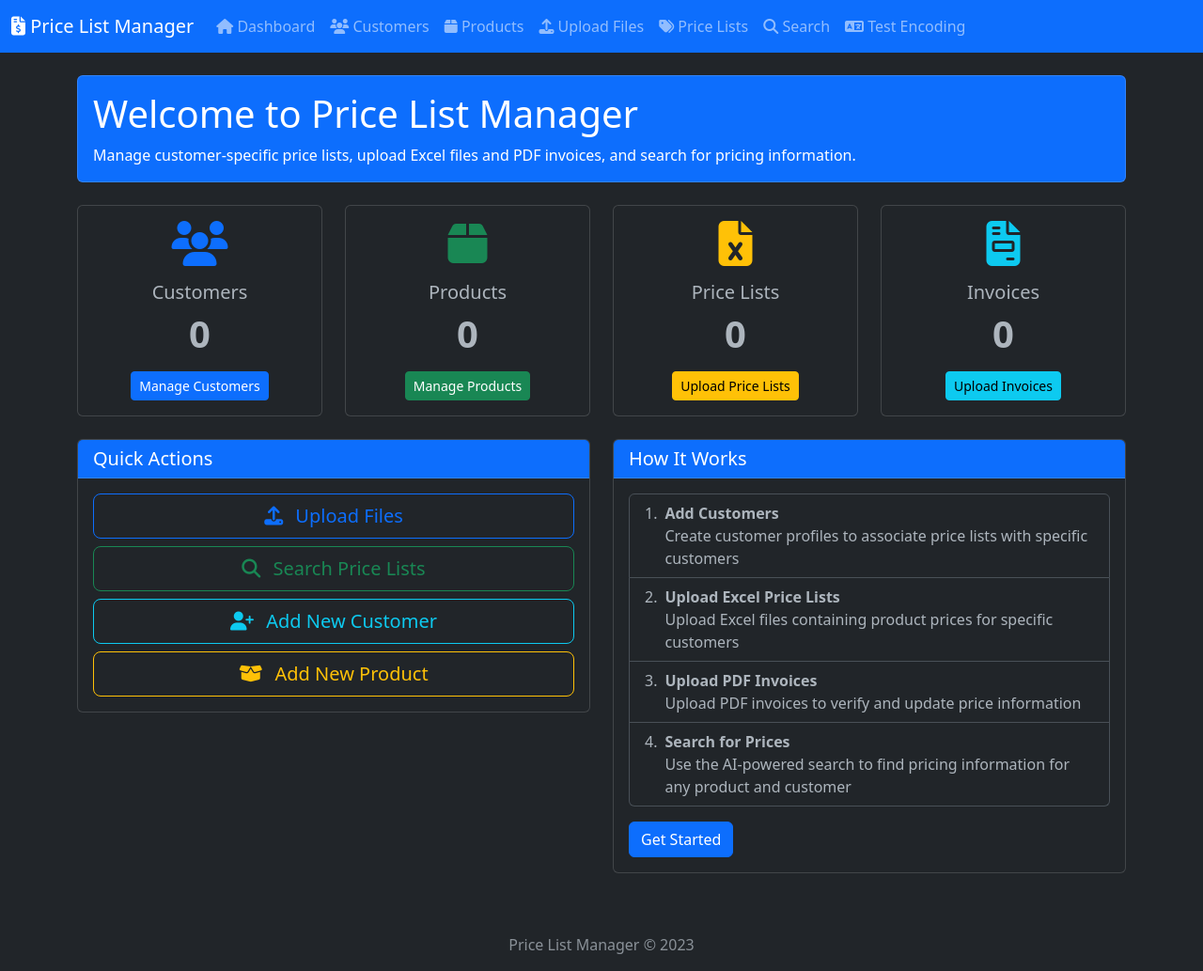
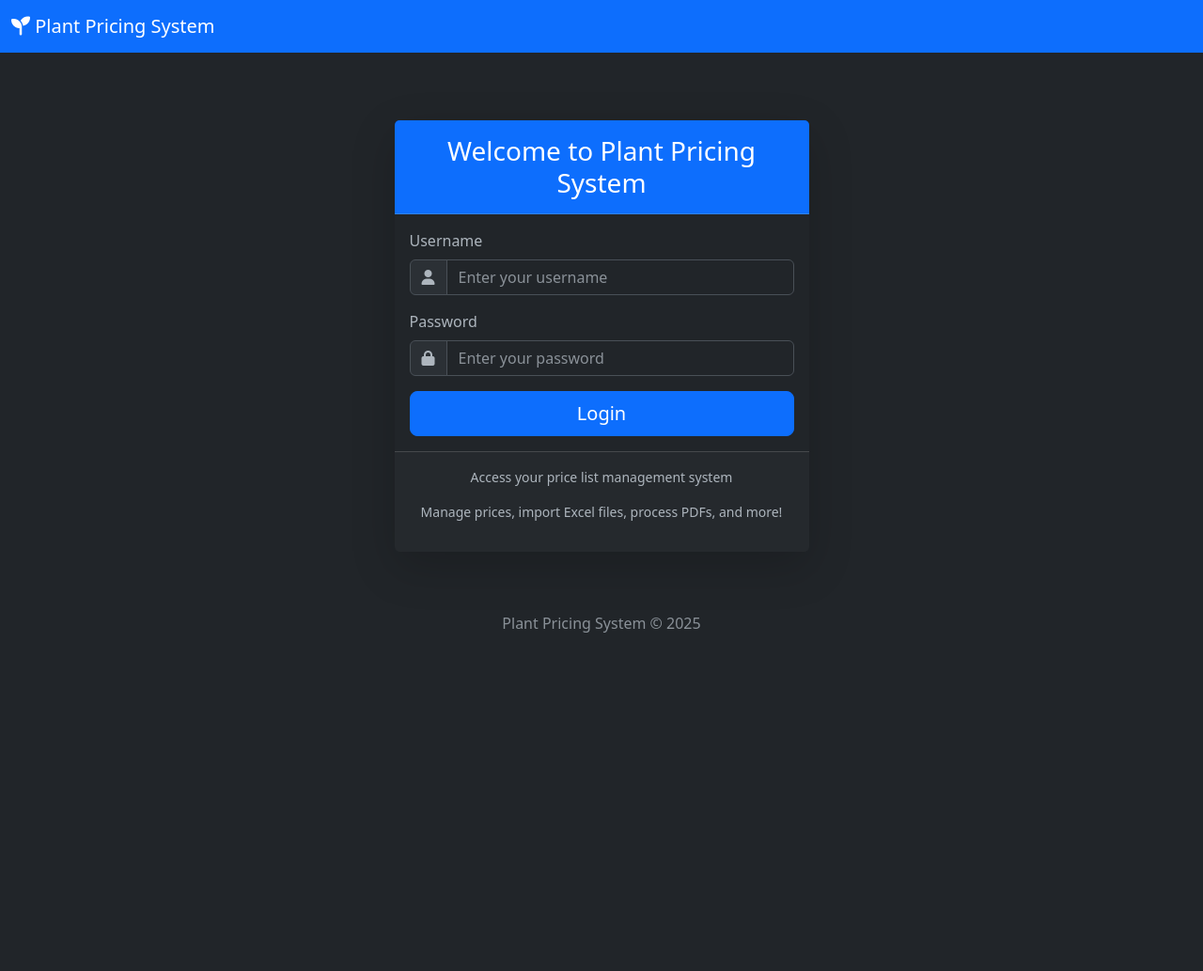
Before and after one commit to pete79cy/PriceListPro, a Flask app: page / in a window 1280 px wide. Shown: the whole page at 94% size. After the commit the page ends 673 px from the top, so only its background shows below. Run offline with Flask 3, Linux system fonts and the light colour scheme; parts of the project's set-up code (start-up, migrations or seed data) failed here and were passed over.

Commit message:
Add user authentication and authorization features.
Replit-Commit-Author: Agent
Replit-Commit-Session-Id: 152080a1-2bb2-4606-82f0-928c92e9c914
Replit-Commit-Screenshot-Url: https://storage.googleapis.com/screenshot-production-us-central1/f0b8e156-b90f-4ee6-93b6-ed57a30a4ea2/96de928d-27a0-49c9-9c28-5b6930bb1e1f.jpg

```diff
--- a/routes.py
+++ b/routes.py
@@ -2,10 +2,12 @@ import os
 import uuid
 import traceback
 from datetime import datetime
-from flask import render_template, request, redirect, url_for, jsonify, flash, send_from_directory
+from flask import render_template, request, redirect, url_for, jsonify, flash, send_from_directory, session
 from werkzeug.utils import secure_filename
 from app import db
-from models import Customer, Product, PriceList, Invoice, InvoiceItem, FileUpload
+from models import User, Customer, Product, PriceList, Invoice, InvoiceItem, FileUpload
+from flask_login import login_user, logout_user, login_required, current_user
+from datetime import datetime
 from utils.excel_parser import parse_excel_file
 from utils.pdf_parser import extract_text_from_pdf, extract_invoice_data
 from utils.search import search_price_list
@@ -24,8 +26,61 @@ def register_routes(app):
     def allowed_file(filename, extensions):
         return '.' in filename and filename.rsplit('.', 1)[1].lower() in extensions
 
-    @app.route('/')
+    @app.route('/', methods=['GET'])
     def index():
+        # If user is already logged in, show the dashboard
+        if current_user.is_authenticated:
+            # Get some stats for the dashboard
+            stats = {
+                'customers': Customer.query.count(),
+                'products': Product.query.count(),
+                'price_lists': PriceList.query.count(),
+                'invoices': Invoice.query.count()
+            }
+            return render_template('dashboard.html', stats=stats)
+        # Otherwise show the login page
+        return render_template('index.html')
+
+    @app.route('/login', methods=['GET', 'POST'])
+    def login():
+        # If user is already logged in, redirect to dashboard
+        if current_user.is_authenticated:
+            return redirect(url_for('dashboard'))
+
+        if request.method == 'POST':
+            username = request.form.get('username')
+            password = request.form.get('password')
+
+            # Validate the username and password
+            user = User.query.filter_by(username=username).first()
+
+            if user and user.check_password(password):
+                # Update last login timestamp
+                user.last_login = datetime.utcnow()
+                db.session.commit()
+
+                # Log the user in
+                login_user(user)
+                flash(f'Welcome back, {user.username}!', 'success')
+
+                # Redirect to the page they were trying to access or the dashboard
+                next_page = request.args.get('next')
+                return redirect(next_page if next_page else url_for('dashboard'))
+            else:
+                flash('Invalid username or password. Please try again.', 'danger')
+
+        return render_template('index.html')
+
+    @app.route('/logout')
+    @login_required
+    def logout():
+        logout_user()
+        flash('You have been logged out successfully.', 'success')
+        return redirect(url_for('index'))
+
+    @app.route('/dashboard')
+    @login_required
+    def dashboard():
         # Get some stats for the dashboard
         stats = {
             'customers': Customer.query.count(),
@@ -33,15 +88,17 @@ def register_routes(app):
             'price_lists': PriceList.query.count(),
             'invoices': Invoice.query.count()
         }
-        return render_template('index.html', stats=stats)
+        return render_template('dashboard.html', stats=stats)
 
     @app.route('/uploads', methods=['GET'])
+    @login_required
     def uploads():
         customers = Customer.query.all()
         recent_uploads = FileUpload.query.order_by(FileUpload.upload_date.desc()).limit(10).all()
         return render_template('uploads.html', customers=customers, recent_uploads=recent_uploads)
 
     @app.route('/upload/excel', methods=['POST'])
+    @login_required
     def upload_excel():
         if 'file' not in request.files:
             flash('No file part', 'danger')
@@ -139,6 +196,7 @@ def register_routes(app):
         return redirect(request.url)
 
     @app.route('/upload/pdf', methods=['POST'])
+    @login_required
     def upload_pdf():
         if 'file' not in request.files:
             flash('No file part', 'danger')
@@ -250,6 +308,7 @@ def register_routes(app):
         return redirect(request.url)
 
     @app.route('/customers', methods=['GET', 'POST'])
+    @login_required
     def customers():
         if request.method == 'POST':
             # Add or update a customer
@@ -279,6 +338,7 @@ def register_routes(app):
         return render_template('customers.html', customers=customers_list)
 
     @app.route('/customers/<int:customer_id>/delete', methods=['POST'])
+    @login_required
     def delete_customer(customer_id):
         customer = Customer.query.get_or_404(customer_id)
         db.session.delete(customer)
@@ -287,6 +347,7 @@ def register_routes(app):
         return redirect(url_for('customers'))
 
     @app.route('/products', methods=['GET', 'POST'])
+    @login_required
     def products():
         if request.method == 'POST':
             # Add or update a product
@@ -327,6 +388,7 @@ def register_routes(app):
         return render_template('products.html', products=products_list)
 
     @app.route('/products/<int:product_id>/delete', methods=['POST'])
+    @login_required
     def delete_product(product_id):
         product = Product.query.get_or_404(product_id)
         # Delete associated price list entries first
@@ -338,6 +400,7 @@ def register_routes(app):
         return redirect(url_for('products'))
 
     @app.route('/products/batch-delete', methods=['POST'])
+    @login_required
     def batch_delete_products():
         data = request.get_json()
         product_ids = data.get('product_ids', [])
@@ -358,11 +421,13 @@ def register_routes(app):
             return jsonify({'error': str(e)}), 500
 
     @app.route('/search', methods=['GET'])
+    @login_required
     def search():
         customers = Customer.query.all()
         return render_template('search.html', customers=customers)
 
     @app.route('/api/search', methods=['GET'])
+    @login_required
     def api_search():
         query = request.args.get('q', '')
         customer_id = request.args.get('customer_id', '')
@@ -377,6 +442,7 @@ def register_routes(app):
         return jsonify(results)
 
     @app.route('/download/template')
+    @login_required
     def download_template():
         """Provide a downloadable Excel template for price lists"""
         template_path = ensure_template_exists(app.static_folder)
@@ -384,6 +450,7 @@ def register_routes(app):
                                  as_attachment=True, download_name="price_list_template.xlsx")
 
     @app.route('/price-lists')
+    @login_required
     def price_lists():
         """View all price lists with filtering options"""
         # Get query parameters
@@ -424,10 +491,12 @@ def register_routes(app):
                               selected_category=category)
 
     @app.route('/uploads/<filename>')
+    @login_required
     def uploaded_file(filename):
         return send_from_directory(app.config['UPLOAD_FOLDER'], filename)
 
     @app.route('/test-encoding', methods=['GET', 'POST'])
+    @login_required
     def test_encoding():
         """Test the application's ability to handle different character encodings"""
         # Fetch products with potential Unicode characters
@@ -442,6 +511,7 @@ def register_routes(app):
         return render_template('test_encoding.html', products=products)
 
     @app.route('/test-encoding-submit', methods=['POST'])
+    @login_required
     def test_encoding_submit():
         """Handle the test encoding form submission"""
         # Get form data
--- a/templates/index.html
+++ b/templates/index.html
@@ -1,121 +1,59 @@
-{% extends 'layout.html' %}
+{% extends 'login_layout.html' %}
+
+{% block title %}Welcome to Plant Pricing System{% endblock %}
 
 {% block content %}
-<div class="row mb-4">
-    <div class="col-lg-12">
-        <div class="card bg-primary text-white">
-            <div class="card-body">
-                <h1 class="card-title">Welcome to Price List Manager</h1>
-                <p class="card-text">
-                    Manage customer-specific price lists, upload Excel files and PDF invoices, and search for pricing information.
-                </p>
-            </div>
-        </div>
-    </div>
-</div>
-
-<div class="row mb-4">
-    <div class="col-md-3">
-        <div class="card text-center h-100">
-            <div class="card-body">
-                <i class="fas fa-users fa-3x mb-3 text-primary"></i>
-                <h5 class="card-title">Customers</h5>
-                <p class="card-text display-4">{{ stats.customers }}</p>
-                <a href="{{ url_for('customers') }}" class="btn btn-sm btn-primary">Manage Customers</a>
-            </div>
-        </div>
-    </div>
-    <div class="col-md-3">
-        <div class="card text-center h-100">
-            <div class="card-body">
-                <i class="fas fa-box fa-3x mb-3 text-success"></i>
-                <h5 class="card-title">Products</h5>
-                <p class="card-text display-4">{{ stats.products }}</p>
-                <a href="{{ url_for('products') }}" class="btn btn-sm btn-success">Manage Products</a>
-            </div>
-        </div>
-    </div>
-    <div class="col-md-3">
-        <div class="card text-center h-100">
-            <div class="card-body">
-                <i class="fas fa-file-excel fa-3x mb-3 text-warning"></i>
-                <h5 class="card-title">Price Lists</h5>
-                <p class="card-text display-4">{{ stats.price_lists }}</p>
-                <a href="{{ url_for('uploads') }}" class="btn btn-sm btn-warning">Upload Price Lists</a>
-            </div>
-        </div>
-    </div>
-    <div class="col-md-3">
-        <div class="card text-center h-100">
-            <div class="card-body">
-                <i class="fas fa-file-invoice fa-3x mb-3 text-info"></i>
-                <h5 class="card-title">Invoices</h5>
-                <p class="card-text display-4">{{ stats.invoices }}</p>
-                <a href="{{ url_for('uploads') }}" class="btn btn-sm btn-info">Upload Invoices</a>
-            </div>
-        </div>
-    </div>
-</div>
-
-<div class="row">
-    <div class="col-lg-6">
-        <div class="card">
-            <div class="card-header bg-primary text-white">
-                <h5 class="mb-0">Quick Actions</h5>
-            </div>
-            <div class="card-body">
-                <div class="d-grid gap-2">
-                    <a href="{{ url_for('uploads') }}" class="btn btn-lg btn-outline-primary">
-                        <i class="fas fa-upload me-2"></i> Upload Files
-                    </a>
-                    <a href="{{ url_for('search') }}" class="btn btn-lg btn-outline-success">
-                        <i class="fas fa-search me-2"></i> Search Price Lists
-                    </a>
-                    <a href="{{ url_for('customers') }}" class="btn btn-lg btn-outline-info">
-                        <i class="fas fa-user-plus me-2"></i> Add New Customer
-                    </a>
-                    <a href="{{ url_for('products') }}" class="btn btn-lg btn-outline-warning">
-                        <i class="fas fa-box-open me-2"></i> Add New Product
-                    </a>
+<div class="container">
+    <div class="row justify-content-center">
+        <div class="col-md-6 col-lg-5">
+            <div class="card shadow-lg border-0 rounded-lg mt-5">
+                <div class="card-header bg-primary text-white">
+                    <h3 class="text-center font-weight-light my-2">Welcome to Plant Pricing System</h3>
                 </div>
-            </div>
-        </div>
-    </div>
-    <div class="col-lg-6">
-        <div class="card">
-            <div class="card-header bg-primary text-white">
-                <h5 class="mb-0">How It Works</h5>
-            </div>
-            <div class="card-body">
-                <ol class="list-group list-group-numbered mb-3">
-                    <li class="list-group-item d-flex justify-content-between align-items-start">
-                        <div class="ms-2 me-auto">
-                            <div class="fw-bold">Add Customers</div>
-                            Create customer profiles to associate price lists with specific customers
+                <div class="card-body">
+                    {% if error %}
+                    <div class="alert alert-danger">{{ error }}</div>
+                    {% endif %}
+                    <form method="post" action="{{ url_for('login') }}">
+                        <div class="mb-3">
+                            <label for="username" class="form-label">Username</label>
+                            <div class="input-group">
+                                <span class="input-group-text"><i class="fas fa-user"></i></span>
+                                <input type="text" class="form-control" id="username" name="username" placeholder="Enter your username" required>
+                            </div>
                         </div>
-                    </li>
-                    <li class="list-group-item d-flex justify-content-between align-items-start">
-                        <div class="ms-2 me-auto">
-                            <div class="fw-bold">Upload Excel Price Lists</div>
-                            Upload Excel files containing product prices for specific customers
+                        <div class="mb-3">
+                            <label for="password" class="form-label">Password</label>
+                            <div class="input-group">
+                                <span class="input-group-text"><i class="fas fa-lock"></i></span>
+                                <input type="password" class="form-control" id="password" name="password" placeholder="Enter your password" required>
+                            </div>
                         </div>
-                    </li>
-                    <li class="list-group-item d-flex justify-content-between align-items-start">
-                        <div class="ms-2 me-auto">
-                            <div class="fw-bold">Upload PDF Invoices</div>
-                            Upload PDF invoices to verify and update price information
+                        <div class="d-grid">
+                            <button type="submit" class="btn btn-primary btn-lg">Login</button>
                         </div>
-                    </li>
-                    <li class="list-group-item d-flex justify-content-between align-items-start">
-                        <div class="ms-2 me-auto">
-                            <div class="fw-bold">Search for Prices</div>
-                            Use the AI-powered search to find pricing information for any product and customer
-                        </div>
-                    </li>
-                </ol>
-                <a href="{{ url_for('uploads') }}" class="btn btn-primary">Get Started</a>
+                    </form>
+                </div>
+                <div class="card-footer text-center py-3">
+                    <div class="small">
+                        <p>Access your price list management system</p>
+                        <p>Manage prices, import Excel files, process PDFs, and more!</p>
+                    </div>
+                </div>
             </div>
         </div>
     </div>
 </div>
 {% endblock %}
+
+{% block scripts %}
+<script>
+    // Remove nav links since user is not logged in yet
+    document.addEventListener('DOMContentLoaded', function() {
+        const navbarNav = document.getElementById('navbarNav');
+        if (navbarNav) {
+            navbarNav.innerHTML = '';
+        }
+    });
+</script>
+{% endblock %}
--- a/templates/layout.html
+++ b/templates/layout.html
@@ -3,7 +3,7 @@
 <head>
     <meta charset="UTF-8">
     <meta name="viewport" content="width=device-width, initial-scale=1.0">
-    <title>Price List Manager</title>
+    <title>{% block title %}Plant Pricing System{% endblock %}</title>
     <!-- Bootstrap CSS -->
     <link href="https://cdn.jsdelivr.net/npm/bootstrap@5.3.0/dist/css/bootstrap.min.css" rel="stylesheet">
     <!-- Font Awesome for icons -->
@@ -15,16 +15,16 @@
     <!-- Navbar -->
     <nav class="navbar navbar-expand-lg navbar-dark bg-primary mb-4">
         <div class="container-fluid">
-            <a class="navbar-brand" href="{{ url_for('index') }}">
-                <i class="fas fa-file-invoice-dollar"></i> Price List Manager
+            <a class="navbar-brand" href="{{ url_for('dashboard') }}">
+                <i class="fas fa-seedling"></i> Plant Pricing System
             </a>
             <button class="navbar-toggler" type="button" data-bs-toggle="collapse" data-bs-target="#navbarNav" aria-controls="navbarNav" aria-expanded="false" aria-label="Toggle navigation">
                 <span class="navbar-toggler-icon"></span>
             </button>
             <div class="collapse navbar-collapse" id="navbarNav">
-                <ul class="navbar-nav">
+                <ul class="navbar-nav me-auto">
                     <li class="nav-item">
-                        <a class="nav-link" href="{{ url_for('index') }}">
+                        <a class="nav-link" href="{{ url_for('dashboard') }}">
                             <i class="fas fa-home"></i> Dashboard
                         </a>
                     </li>
@@ -59,6 +59,29 @@
                         </a>
                     </li>
                 </ul>
+                <ul class="navbar-nav">
+                    {% if current_user.is_authenticated %}
+                    <li class="nav-item dropdown">
+                        <a class="nav-link dropdown-toggle" href="#" id="userDropdown" role="button" data-bs-toggle="dropdown" aria-expanded="false">
+                            <i class="fas fa-user"></i> {{ current_user.username }}
+                            {% if current_user.is_admin %}
+                                <span class="badge bg-danger">Admin</span>
+                            {% endif %}
+                        </a>
+                        <ul class="dropdown-menu dropdown-menu-end" aria-labelledby="userDropdown">
+                            <li><a class="dropdown-item" href="#"><i class="fas fa-cog"></i> Settings</a></li>
+                            <li><hr class="dropdown-divider"></li>
+                            <li><a class="dropdown-item" href="{{ url_for('logout') }}"><i class="fas fa-sign-out-alt"></i> Logout</a></li>
+                        </ul>
+                    </li>
+                    {% else %}
+                    <li class="nav-item">
+                        <a class="nav-link" href="{{ url_for('login') }}">
+                            <i class="fas fa-sign-in-alt"></i> Login
+                        </a>
+                    </li>
+                    {% endif %}
+                </ul>
             </div>
         </div>
     </nav>
@@ -85,7 +108,7 @@
     <!-- Footer -->
     <footer class="footer mt-5 py-3 bg-dark">
         <div class="container text-center">
-            <span class="text-muted">Price List Manager &copy; 2023</span>
+            <span class="text-muted">Plant Pricing System &copy; 2025</span>
         </div>
     </footer>
 
--- /dev/null
+++ b/templates/login_layout.html
@@ -0,0 +1,57 @@
+<!DOCTYPE html>
+<html lang="en" data-bs-theme="dark">
+<head>
+    <meta charset="UTF-8">
+    <meta name="viewport" content="width=device-width, initial-scale=1.0">
+    <title>{% block title %}Plant Pricing System{% endblock %}</title>
+    <!-- Bootstrap CSS -->
+    <link href="https://cdn.jsdelivr.net/npm/bootstrap@5.3.0/dist/css/bootstrap.min.css" rel="stylesheet">
+    <!-- Font Awesome for icons -->
+    <link rel="stylesheet" href="https://cdnjs.cloudflare.com/ajax/libs/font-awesome/6.4.0/css/all.min.css">
+    <!-- Custom CSS -->
+    <link rel="stylesheet" href="{{ url_for('static', filename='css/style.css') }}">
+</head>
+<body>
+    <!-- Navbar -->
+    <nav class="navbar navbar-expand-lg navbar-dark bg-primary mb-4">
+        <div class="container-fluid">
+            <a class="navbar-brand" href="{{ url_for('index') }}">
+                <i class="fas fa-seedling"></i> Plant Pricing System
+            </a>
+        </div>
+    </nav>
+
+    <!-- Flash Messages -->
+    <div class="container">
+        {% with messages = get_flashed_messages(with_categories=true) %}
+            {% if messages %}
+                {% for category, message in messages %}
+                    <div class="alert alert-{{ category }} alert-dismissible fade show" role="alert">
+                        {{ message }}
+                        <button type="button" class="btn-close" data-bs-dismiss="alert" aria-label="Close"></button>
+                    </div>
+                {% endfor %}
+            {% endif %}
+        {% endwith %}
+    </div>
+
+    <!-- Main Content -->
+    <main class="container">
+        {% block content %}{% endblock %}
+    </main>
+
+    <!-- Footer -->
+    <footer class="footer mt-5 py-3 bg-dark">
+        <div class="container text-center">
+            <span class="text-muted">Plant Pricing System &copy; 2025</span>
+        </div>
+    </footer>
+
+    <!-- Bootstrap JavaScript -->
+    <script src="https://cdn.jsdelivr.net/npm/bootstrap@5.3.0/dist/js/bootstrap.bundle.min.js"></script>
+    <!-- Custom JavaScript -->
+    <script src="{{ url_for('static', filename='js/main.js') }}"></script>
+
+    {% block scripts %}{% endblock %}
+</body>
+</html>
```
Also changed, not shown: app.py (+20 -0 lines), attached_assets/Pasted-Below-is-a-step-by-step-guide-with-example-code-to-help-you-build-a-landing-page-that-includes-a-log-1743528454250.txt (added, +179 -0 lines), models.py (+20 -0 lines), templates/dashboard.html (added, +124 -0 lines).
